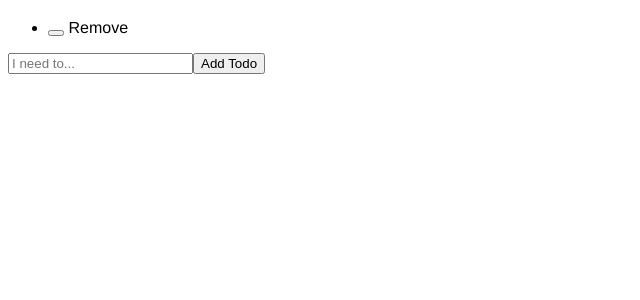
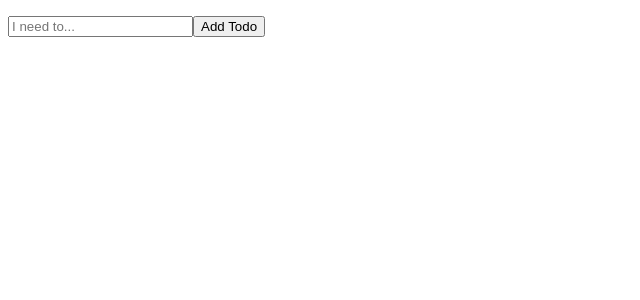
Before and after one commit to SRobotSoftware/vue-seed, a Vue app: page / in a window 1280 px wide. Shown: the top 300 px of the page, without its empty margins (0-640 px from the left). Built offline with nearby package versions, Linux system fonts and the light colour scheme.

Commit message:
Update CompletedTodos component

```diff
--- a/src/components/CompletedTodos.vue
+++ b/src/components/CompletedTodos.vue
@@ -1,8 +1,9 @@
 <template>
   <div id="completed-todos">
-    <h3></h3>
+    <h3 v-if="completed.length">Completed({{completed.length}})</h3>
     <ul class="list-group">
-      <li class="list-group-item">
+      <li class="list-group-item" v-for="todo in completed">
+      {{todo.body}}
       <button type="button" @click="remove(todo)" class="btn btn-default btn-sm"></button>
       <span class="glyphicon glyphicon-remove-circle"></span>&nbsp;Remove
       </li>
```
